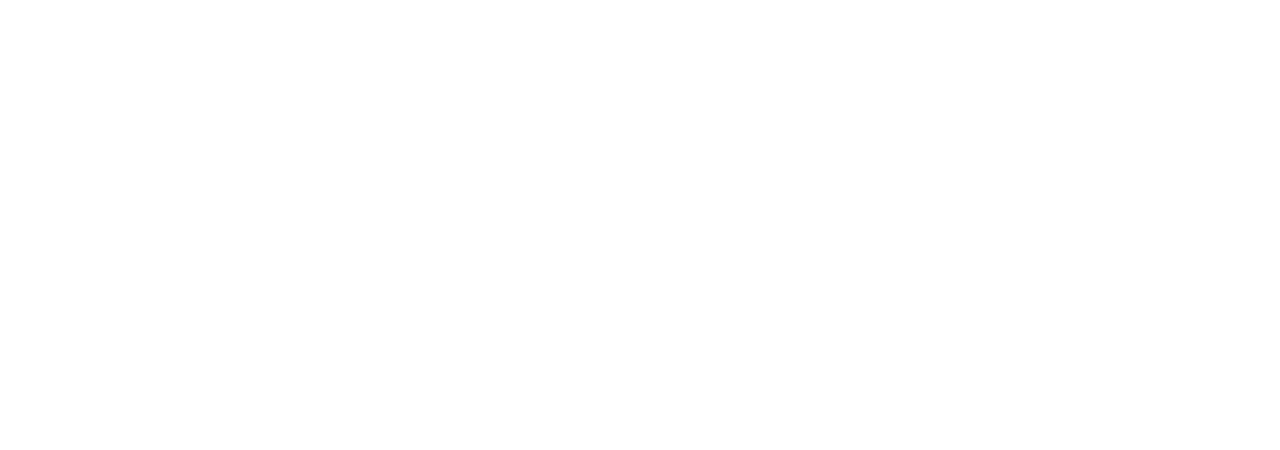
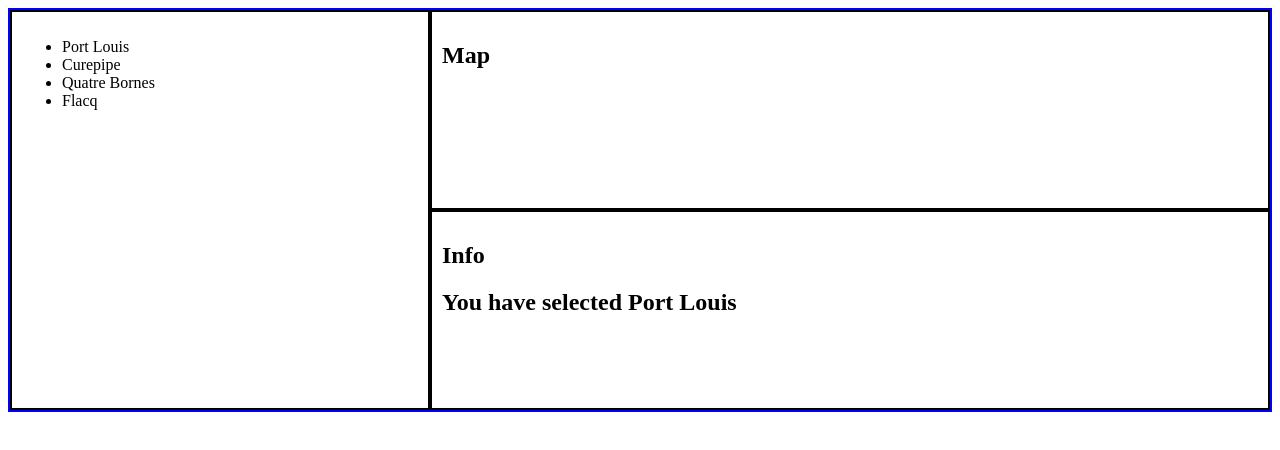
Before and after one commit to thesiddharth17/Hackathon, a plain HTML site: page index.html in a window 1280 px wide. Drawn offline with Linux system fonts and the light colour scheme.

Commit message:
added event listner

```diff
--- a/index.html
+++ b/index.html
@@ -1,6 +1,74 @@
+<!DOCTYPE html>
 <html>
+    <head>
+      <style>
+       div{
+            border: 2px solid black;
+            /* height: 100px */
+            padding: 10px;
+
+       }
+       section{
+            border: 2px solid blue;
+            display:grid;
+            grid-template-columns: 1fr 2fr;
+            grid-template-rows: 200px 200px;
+       }
+
+        #locations{
+            grid-row: span 2;
+       }
+
+
+    </style>
+
+    </head>
+    <body>
+     <section>
+        <div id="locations">
+            <ul>
+                <li id="PortLouis">Port Louis</li>
+                <li id="Curepipe">Curepipe</li>
+                <li id="QuatreBornes">Quatre Bornes</li>
+                <li id="Flacq">Flacq</li>
+            </ul>
+        </div>
+        <div id="map">
+            <h1>Map</h1>
+        </div>
+        <div id="info">
+            <h1>Info</h1>
+            <h2 id="selected">You have selected Port Louis </h2>
+        </div>
+
+     </section>
+
+    <script>
+        let PortLouis = document.querySelector ("#PortLouis");
+        PortLouis.addEventListener("click",() =>{
+        console.log("You have selected Port Louis");
+        });
+
+        let Curepipe = document.querySelector ("#Curepipe");
+        Curepipe.addEventListener("click",() =>{
+        console.log("You have selected Curepipe");
+        });
+
+        let QuatreBornes = document.querySelector ("#QuatreBornes");
+        QuatreBornes.addEventListener("click",() =>{
+        console.log("You have selected Quatre Bornes");
+        });
+
+        let Flacq = document.querySelector ("#Flacq");
+        Flacq.addEventListener("click",() =>{
+        console.log("You have selected Flacq");
+        });
 
 
 
 
+    </script>
+
+    </body>
+
 </html>
```
